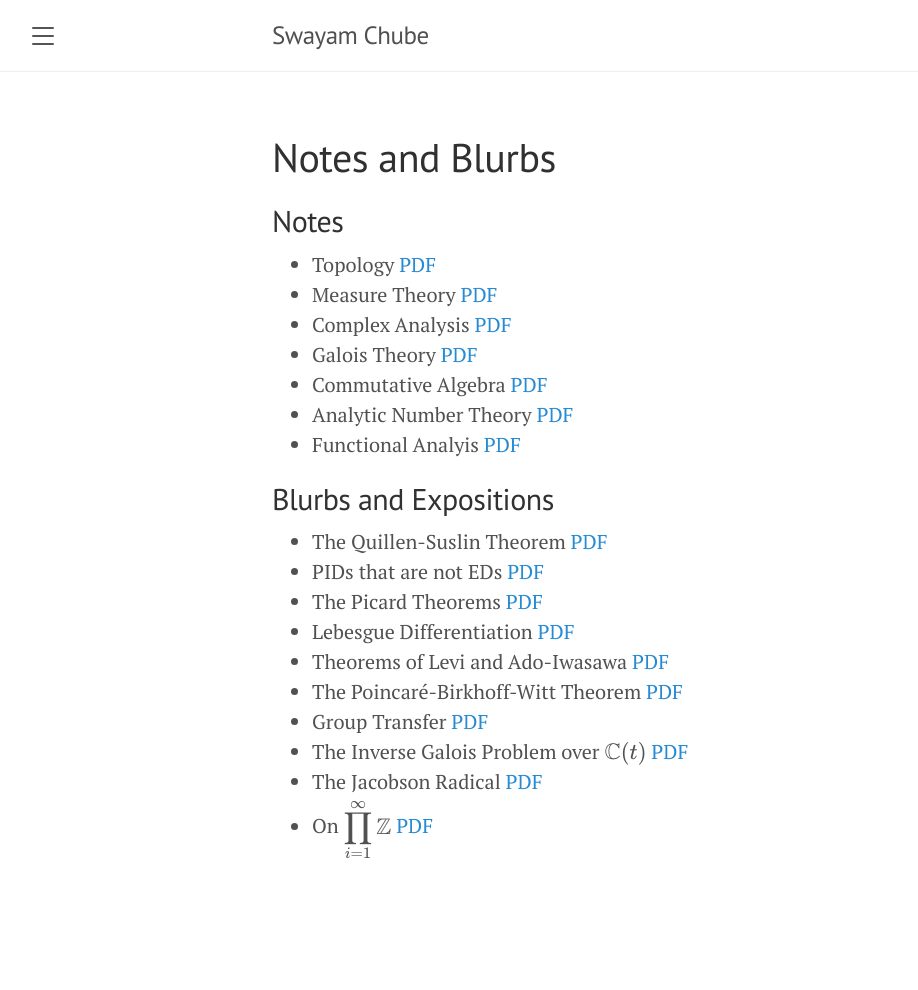
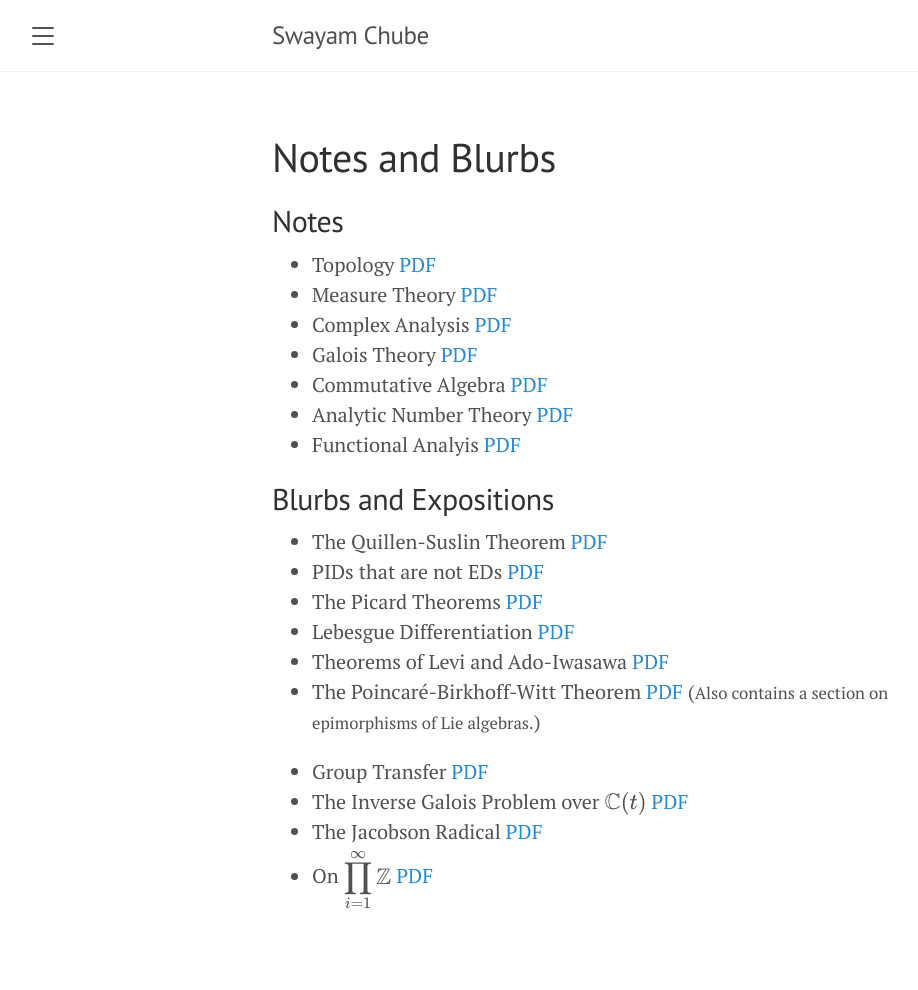
Before and after one commit to swayamchube/swayamchube.github.io, a Jekyll site: the page built from notes.md, in a window 1280 px wide. Shown: the whole page, without its empty margins (8-926 px from the left). Built offline with Jekyll 4.4.1, drawn with Linux system fonts in a browser that asks for light colours; formulas are drawn with MathJax 3; before the commit the page ends 940 px from its top, so only the background shows below that.

Commit message:
added one line

```diff
--- a/notes.md
+++ b/notes.md
@@ -20,7 +20,9 @@ title: Notes and Blurbs
 * The Picard Theorems [PDF](https://swayamchube.github.io/math/picard/main.pdf)
 * Lebesgue Differentiation [PDF](https://swayamchube.github.io/math/lebesgue-differentiation/main.pdf)
 * Theorems of Levi and Ado-Iwasawa [PDF](https://swayamchube.github.io/math/levi-ado-iwasawa/main.pdf)
-* The Poincaré-Birkhoff-Witt Theorem [PDF](https://swayamchube.github.io/math/pbw/main.pdf)
+* The Poincaré-Birkhoff-Witt Theorem [PDF](https://swayamchube.github.io/math/pbw/main.pdf) (<small>Also contains a section on epimorphisms of Lie algebras.</small>)
+
+
 * Group Transfer [PDF](https://swayamchube.github.io/math/transfer/main.pdf)
 * The Inverse Galois Problem over $$\mathbb{C}(t)$$ [PDF](https://swayamchube.github.io/math/igp-ct/main.pdf)
 * The Jacobson Radical [PDF](https://swayamchube.github.io/math/jacobson-radical/main.pdf)
```
Also changed, not shown: 2 other files.
